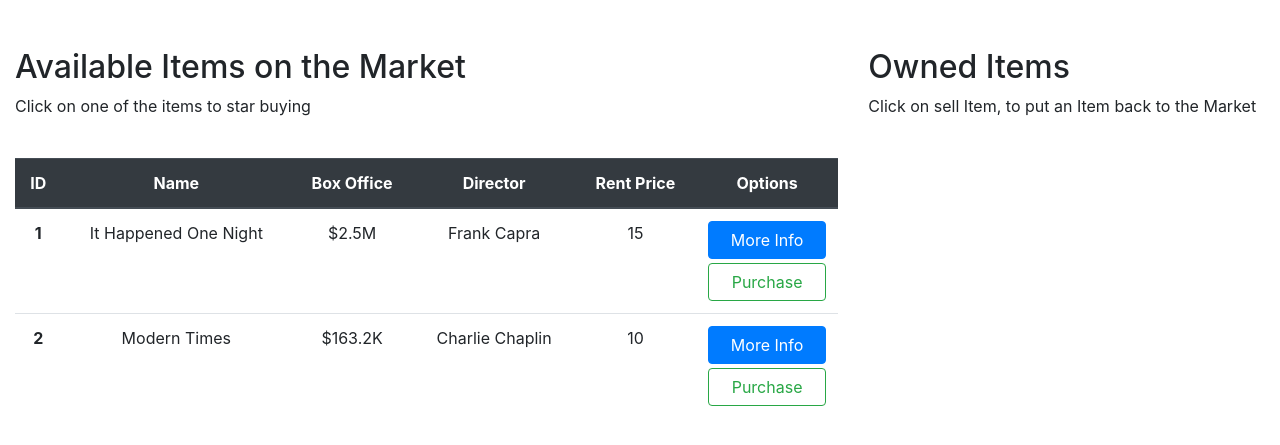
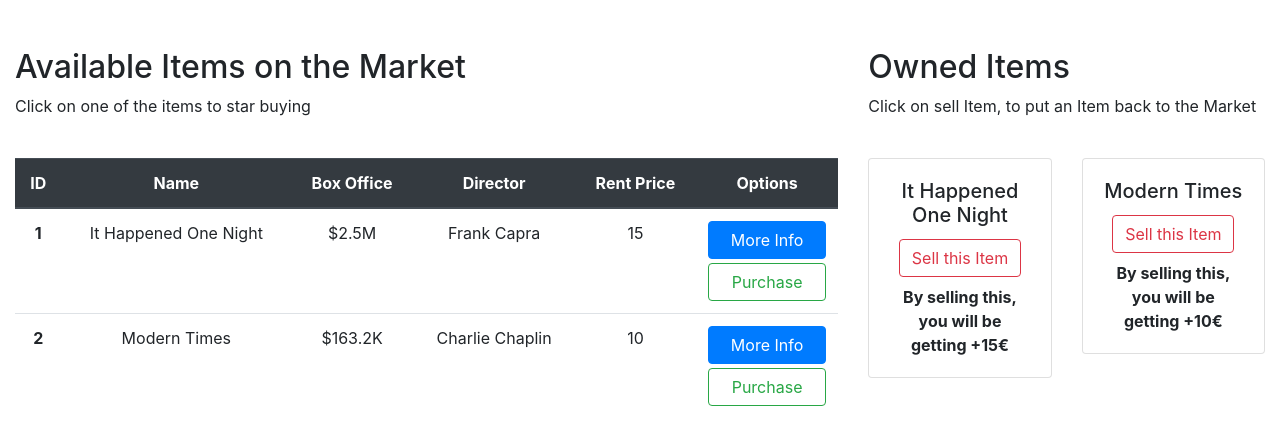
Before and after one commit to ablue968/Flask_market, a Flask app: template market/templates/market.html in a window 1280 px wide. Shown: the part 56-501 px from the top of the page. Run offline with Flask 2, Linux system fonts and the light colour scheme; the template is opened without the code that fills it: values that come from a table or form of the project are taken from there, others are empty; data comes from the database, SQL or seed files in the repository; both versions use the stored data as it was after the commit; form fields are guessed from the names that the template uses.

Commit message:
done, now could be nice to style

```diff
--- a/market/templates/includes/items_modals.html
+++ b/market/templates/includes/items_modals.html
@@ -15,6 +15,8 @@
     </div>
   </div>
 </div>
+
+
 
 <!-- PURCHASE Modal -->
 <div class="modal fade" id="Modal-PurchaseConfirm-{{ movie.id }}" tabindex="-1" role="dialog"
--- /dev/null
+++ b/market/templates/includes/selling_modal.html
@@ -0,0 +1,32 @@
+<!-- SELLING Modal -->
+<div class="modal fade" id="Modal-SellingConfirm-{{ owned_movie.id }}" tabindex="-1" role="dialog"
+  aria-labelledby="exampleModalLabel" aria-hidden="true">
+  <div class="modal-dialog" role="document">
+    <div class="modal-content text-light bg-dark">
+      <div class="modal-header">
+        <h5 class="modal-title mx-auto" id="exampleModalLabel">{{ owned_movie.name }}</h5>
+      </div>
+      <div class="modal-body">
+        <form method="POST">
+          {{ selling_form.hidden_tag() }}
+          <h4 class="text-center">Are you sure you want to sell <b>"{{owned_movie.name}}"</b> of <b>"{{owned_movie.director}}"</b> ?</h4>
+          <br>
+          <h6 class="text-center">
+            By clicking Selling, you will sell this item by
+            <strong>
+
+              {{ owned_movie.rent_price  }}€
+
+            </strong>, and it will up on the market again.
+          </h6>
+          <br>
+          <input id="sold_item" name="sold_item" type="hidden" value="{{owned_movie.name}}">
+          {{ selling_form.submit(class="btn btn-outline-danger btn-block") }}
+        </form>
+      </div>
+      <div class="modal-footer">
+        <button type="button" class="btn btn-secondary" data-dismiss="modal">Close</button>
+      </div>
+    </div>
+  </div>
+</div>
--- a/market/templates/market.html
+++ b/market/templates/market.html
@@ -53,9 +53,32 @@ Market Page
       <h2>Owned Items</h2>
       <p>Click on sell Item, to put an Item back to the Market</p>
       <br>
+      <div class="row">
+        {% for owned_movie in owned_movies %}
+        {% include 'includes/selling_modal.html' %}
+
+          <div class="col-md-6">
+            <div class="card text-center bd-dark mb-2">
+              <div class="card-body">
+                <h5 class="card-title">{{ owned_movie.name }}</h5>
+                <button type='button' class="btn btn-outline-danger mb-2" data-toggle="modal" data-target="#Modal-SellingConfirm-{{ owned_movie.id }}">
+                  Sell this Item
+                </button>
+                <p class="card-text">
+                  <strong>By selling this, you will be getting +{{ owned_movie.rent_price}}€</strong>
+                </p>
+              </div>
+            </div>
+          </div>
+
+        {%endfor%}
+      </div>
     </div>
   </div>
 
 </div>
 
 {% endblock %}
+
+
+<!--owned_movie.rent_price - (0.3 * owned_movie.rent_price)|round|int -->
```
Also changed, not shown: market/models.py (+10 -0 lines), market/routes.py (+23 -2 lines), README.md (added), market/market.db.
